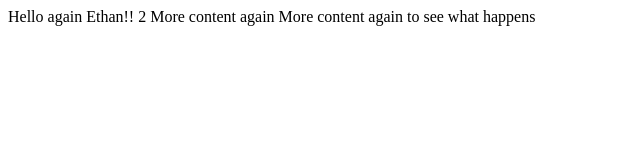
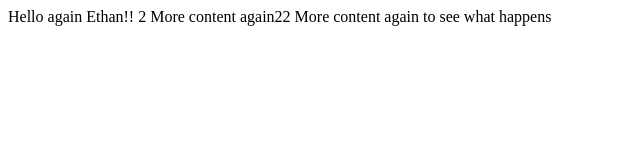
Before and after one commit to paulbrokenshiresmith/pbs.github.io, a plain HTML site: page Index.html in a window 1280 px wide. Shown: the full height of the page, 0-640 px from the left. Drawn offline with Linux system fonts and the light colour scheme.

Commit message:
Update Index.html

```diff
--- a/Index.html
+++ b/Index.html
@@ -7,7 +7,7 @@
 <body>
 Hello again Ethan!! 2
 
-More content again
+More content again22
 
 More content again to see what happens
 </body>
```
